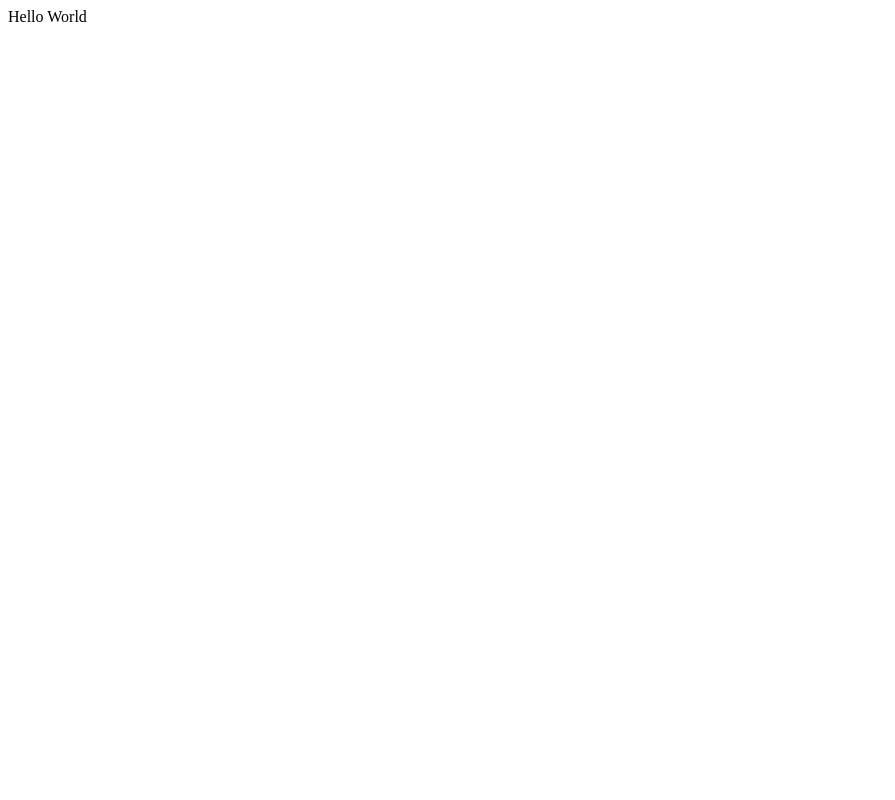
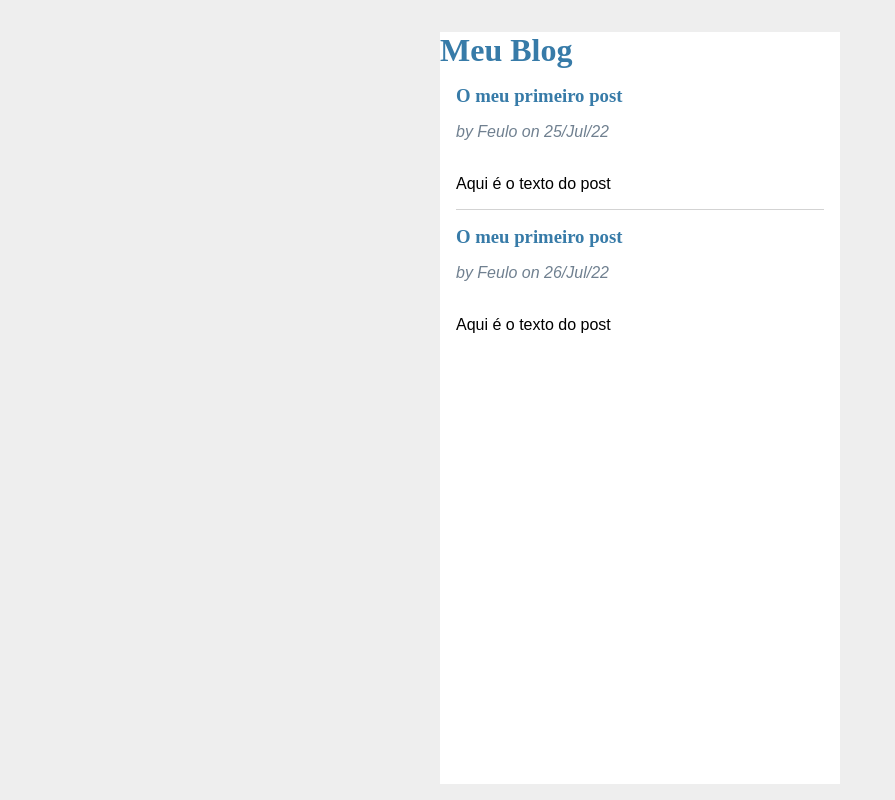
Before and after one commit to viniciusoliveiraalb/pyapweb, a Flask app: page / in a window 1280 px wide. Before the commit the part shown is almost empty. Shown: the whole page, without its empty margins (0-895 px from the left). Run offline with Flask 2, Linux system fonts and the light colour scheme.

Commit message:
fim da aula3

```diff
--- a/app.py
+++ b/app.py
@@ -1,12 +1,22 @@
 from flask import Flask, render_template
-
+from datetime import datetime
 app = Flask("hello")
 
+posts = [
+    {
+        "title":"O meu primeiro post",
+        "body":"Aqui é o texto do post",
+        "author": "Feulo",
+        "created": datetime(2022,7,25)
+    },
+    {
+        "title":"O meu primeiro post",
+        "body":"Aqui é o texto do post",
+        "author": "Feulo",
+        "created": datetime(2022,7,26)
+    },
+]
+
 @app.route("/")
-@app.route("/hello")
-def hello():
-    return "Hello World"
-
-@app.route("/meucontato")
-def meuContato():
-        return render_template('index.html')
+def index():
+    return render_template("index.html", posts=posts)
--- /dev/null
+++ b/static/style.css
@@ -0,0 +1,35 @@
+@charset "UTF-8";
+
+html{
+    font-family: sans-serif;
+    background: #eee;
+    padding: 1rem;
+}
+body{
+    max-width: 400px;
+    margin: 0 auto;
+    background-color: #fff;
+}
+h1{
+    font-family: serif;
+    color: #377ba8;
+    margin: 1rem 0;
+}
+hr{
+    border: none;
+    border-top: 1px solid lightgray;
+}
+.content{
+    padding:  0 1rem 1rem;
+}
+.post > header > div:first-of-type{
+    flex: auto;
+}
+
+.post .about{
+    color: slategray;
+    font-style: italic;
+}
+.post .body{
+    white-space: pre-line;
+}
--- /dev/null
+++ b/templates/base.html
@@ -0,0 +1,17 @@
+<html>
+
+<head>
+    <title>Meu Blog</title>
+    <link rel="stylesheet" href="/static/style.css">
+</head>
+
+<body>
+    <h1> {% block title%} {% endblock %} Meu Blog </h1>
+    <nav>
+    </nav>
+    <section class="content">
+        {% block content %}
+        {% endblock %}
+    </section>
+</body>
+</html>
--- a/templates/index.html
+++ b/templates/index.html
@@ -1,37 +1,22 @@
-<!DOCTYPE html>
-<html lang="pt-br">
-<head>
-    <meta charset="UTF-8">
-    <meta http-equiv="X-UA-Compatible" content="IE=edge">
-    <meta name="viewport" content="width=device-width, initial-scale=1.0">
-    <title>Contatos</title>
-    <style>
-        body{
-            font-size: 1em;
-            font-family: Arial, Helvetica, sans-serif;
-            background-color: rgb(0, 72, 75);
-        }
+{% extends "base.html" %}
 
-        h1{
-            font-size: 2em;
-            font-family: 'Courier New', Courier, monospace;
-            color: rgb(159, 189, 216);
-        }
-        ul{
-            color: aliceblue;
-            list-style: square;
-        }
-        a{
-            color: brown;
-        }
-    </style>
-</head>
-<body>
-    <h1>Vinicius Oliveira de Albuquerque</h1>
-    <h2>Contatos</h2>
-    <ul>
-        <li><a href="#">eu@gmail.com</a></li>
-        <li>5592999999999</li>
-    </ul>
-</body>
-</html>
+{% block content %}
+{% for post in posts %}
+<article class="post">
+    <header>
+        <div>
+            <h1> {{post.title}} </h1>
+            <div class="about">
+                by {{ post.author }} on {{ post.created.strftime('%d/%b/%y')}}
+            </div>
+        </div>
+    </header>
+    <p class="body">
+        {{ post.body }}
+    </p>
+</article>
+{% if not loop.last %}
+<hr>
+{% endif %}
+{% endfor %}
+{% endblock %}
```
Also changed, not shown: templates/login.html (added, +7 -0 lines).
